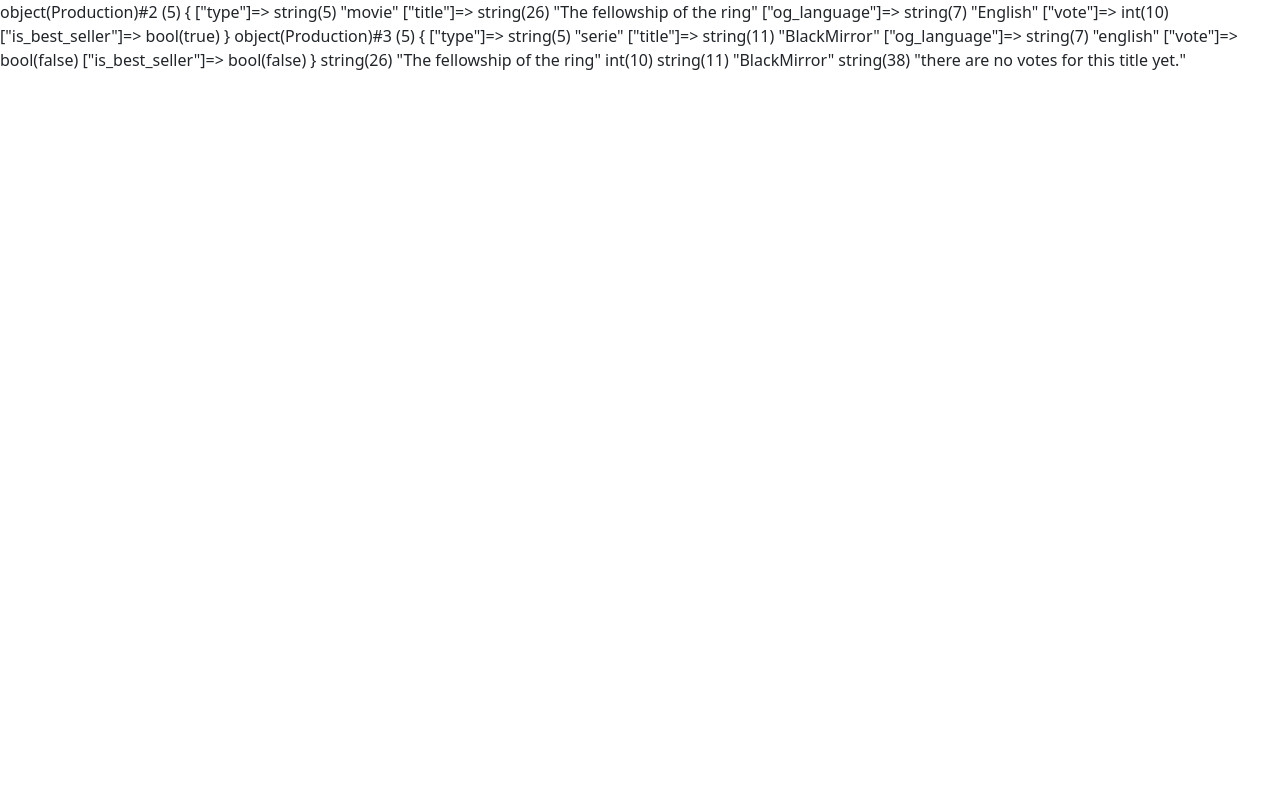
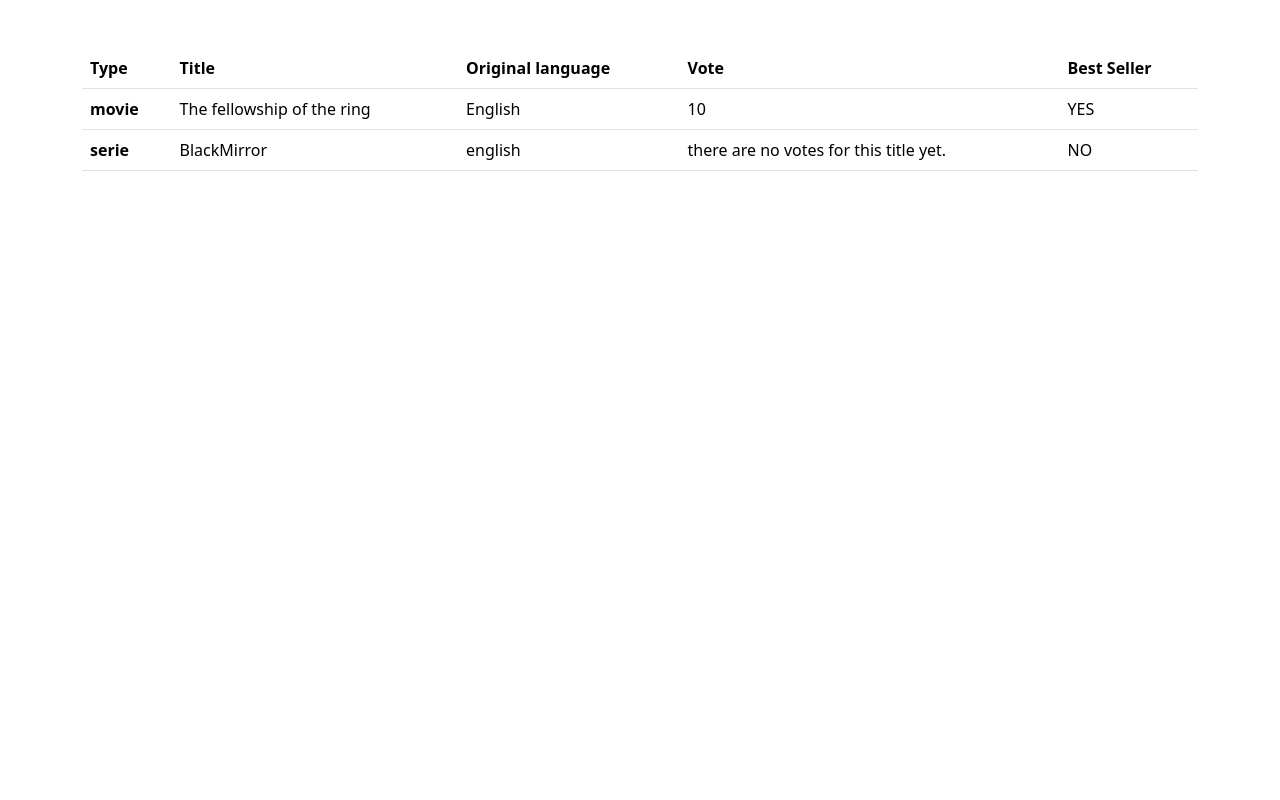
Before and after one commit to SerenaMalusa/php-oop-1, a PHP site: page / in a window 1280 px wide. Run offline with PHP 8.4, Linux system fonts and the light colour scheme.

Commit message:
feat: print in page

```diff
--- a/index.php
+++ b/index.php
@@ -41,10 +41,14 @@ $the_fellowshio_of_the_ring = new Production('movie', 'The fellowship of the rin
 
 $black_mirror = new Production('serie', 'BlackMirror', 'english');
 
-var_dump($the_fellowshio_of_the_ring, $black_mirror);
+// var_dump($the_fellowshio_of_the_ring, $black_mirror);
+// var_dump($the_fellowshio_of_the_ring->title, $the_fellowshio_of_the_ring->get_vote());
+// var_dump($black_mirror->title, $black_mirror->get_vote());
 
-var_dump($the_fellowshio_of_the_ring->title, $the_fellowshio_of_the_ring->get_vote());
-var_dump($black_mirror->title, $black_mirror->get_vote());
+$productions = [
+    $the_fellowshio_of_the_ring,
+    $black_mirror
+]
 
 ?>
 
@@ -73,6 +77,33 @@ var_dump($black_mirror->title, $black_mirror->get_vote());
 
 <body>
 
+    <div class="container">
+
+        <table class="table mt-5">
+            <thead>
+                <tr>
+                    <th scope="col">Type</th>
+                    <th scope="col">Title</th>
+                    <th scope="col">Original language</th>
+                    <th scope="col">Vote</th>
+                    <th scope="col">Best Seller</th>
+                </tr>
+            </thead>
+            <tbody>
+                <?php foreach ($productions as $production) : ?>
+                    <tr>
+                        <th><?= $production->type ?></th>
+                        <td><?= $production->title ?></td>
+                        <td><?= $production->og_language ?></td>
+                        <td><?= $production->get_vote() ?></td>
+                        <td><?php echo ($production->is_best_seller) ? 'YES' : 'NO' ?></td>
+                    </tr>
+                <?php endforeach; ?>
+            </tbody>
+        </table>
+
+    </div>
+
 </body>
 
 </html>
```
